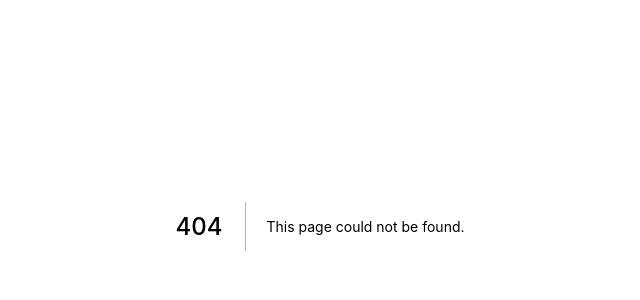
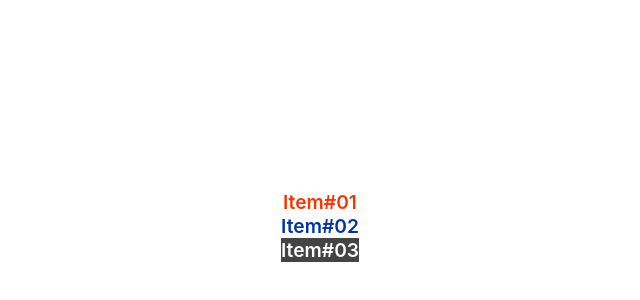
Before and after one commit to AbiezerSidonioJoseOdanacaJunior/exercicionext, a Next.js app in the folder exercicionext/: page /css/integracao1 in a window 1280 px wide. Before the commit this address had no page. Shown: the part 174-474 px from the top of the page, without its empty margins (320-960 px from the left). Built offline with nearby package versions, Linux system fonts and the light colour scheme.

Commit message:
Integracao css parte2

```diff
--- a/exercicionext/pages/_app.js
+++ b/exercicionext/pages/_app.js
@@ -1,5 +1,5 @@
 import '../styles/globals.css'
-import '../pages/basicos/css/integracao.css'
+import './css/integracao.css'
 
 function MyApp({ Component, pageProps }) {
   return <Component {...pageProps} />
--- a/exercicionext/pages/basicos/css/integracao.css
+++ b/exercicionext/pages/css/integracao.css
@@ -1,12 +1,12 @@
-.vermelha {
+.integracao .vermelha {
     color: #f30;
 }
 
-.azul {
+.integracao .azul {
     color: #03a;
 }
 
-.branca {
+.integracao .branca {
     background-color: #444;
     color: #fff;
 }
--- a/exercicionext/pages/basicos/css/integracao.jsx
+++ b/exercicionext/pages/css/integracao.jsx
@@ -3,10 +3,10 @@
 
 export default function integracao() {
     return (
-        <>
+        <div className="integracao">
             <div className="vermelha">Item#01</div>
             <div className="azul">Item#02</div>
             <div className="branca">Item#03</div>
-        </>
+        </div>
     )
 }
--- /dev/null
+++ b/exercicionext/pages/css/integracao.module.css
@@ -0,0 +1,24 @@
+#integracao10 {
+    height: 100vh;
+    display: flex;
+    flex-direction: column;
+    justify-content: center;
+    align-items: center;
+    padding: 5px;
+    font-weight: 600;
+    font-size: larger;
+
+}
+
+.vermelha {
+    color: #f30;
+}
+
+.azul {
+    color: #03a;
+}
+
+.branca {
+    background-color: #444;
+    color: #fff;
+}
--- /dev/null
+++ b/exercicionext/pages/css/integracao1.jsx
@@ -0,0 +1,10 @@
+import styles from "./integracao.module.css"
+export default function integracao1() {
+    return (
+        <div id={styles.integracao10}>
+            <div className={styles.vermelha}>Item#01</div>
+            <div className={styles.azul}>Item#02</div>
+            <div className={styles.branca}>Item#03</div>
+        </div>
+    )
+}
```
